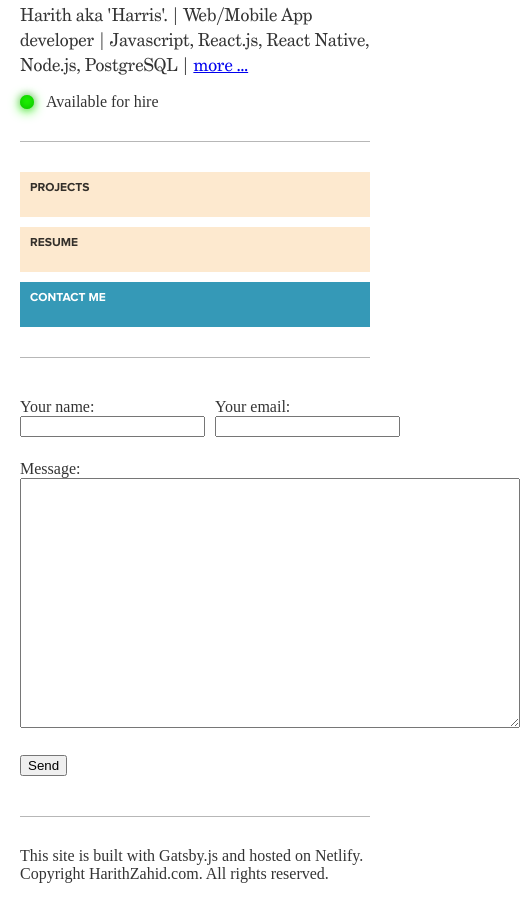
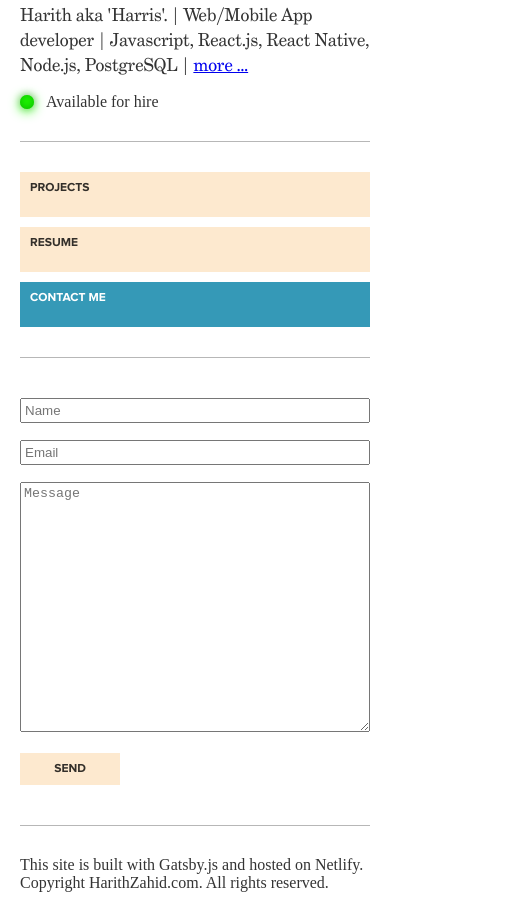
Before and after one commit to harithzahid/portfolio, a Gatsby site: page /contact-me in a window 390 px wide. Shown: the part 113-1035 px from the top of the page, 520 px wide, since content can reach past the window. Built offline with nearby package versions, Linux system fonts and the light colour scheme; Gatsby itself is replaced by a stand-in of ours; what typography-theme-doelger would draw is missing.

Commit message:
Make contact me page responsive

```diff
--- /dev/null
+++ b/src/pages/404.js
@@ -0,0 +1,5 @@
+import React from 'react';
+
+export default () => (
+  <div>Sorry, page not exist</div>
+)
--- a/src/pages/contact-me.jsx
+++ b/src/pages/contact-me.jsx
@@ -1,6 +1,8 @@
 import React from "react";
 
 import PageWrapper from '../components/page-wrapper/PageWrapper.jsx';
+
+import styles from './contact-me.module.css';
 
 function encode(data) {
   return Object.keys(data)
@@ -24,7 +26,14 @@ export default class Contact extends React.Component {
       headers: { "Content-Type": "application/x-www-form-urlencoded" },
       body: encode({ "form-name": "contact", ...this.state })
     })
-      .then(() => alert("Success!"))
+      .then((res) => {
+        this.setState({
+          name: '',
+          email: '',
+          message: ''
+        });
+        alert('Success!')
+      })
       .catch(error => alert(error));
 
     e.preventDefault();
@@ -47,29 +56,14 @@ export default class Contact extends React.Component {
                 Don’t fill this out: <input name="bot-field" />
               </label>
             </p>
-            <div style={{ display: 'flex' }} >
-              <p>
-                <label>
-                  Your name:<br />
-                <input style={{ marginRight: 10 }} type="text" name="name" onChange={this.handleChange}/>
-                </label>
-              </p>
-              <p>
-                <label>
-                  Your email:<br />
-                  <input type="email" name="email" onChange={this.handleChange}/>
-                </label>
-              </p>
+            <div className={styles.inputGroup}>
+              <input className={styles.input} value={this.state.name} placeholder="Name" style={{ marginRight: 10 }} type="text" name="name" onChange={this.handleChange}/>
+              <input className={styles.input} value={this.state.email} placeholder="Email" type="email" name="email" onChange={this.handleChange}/>
+              <textarea placeholder="Message" value={this.state.message} style={{ width: '100%', height: '250px' } } name="message" onChange={this.handleChange}/>
             </div>
-            <p>
-              <label>
-                Message:<br />
-                <textarea style={{ width: '500px', height: '250px' }} name="message" onChange={this.handleChange}/>
-              </label>
-            </p>
-            <p>
-              <button type="submit">Send</button>
-            </p>
+            <div>
+              <button className={styles.submit} type="submit">Send</button>
+            </div>
           </form>
         </div>
       </PageWrapper>
--- /dev/null
+++ b/src/pages/contact-me.module.css
@@ -0,0 +1,29 @@
+.submit {
+  width: 100%;
+  padding: 10px;
+  background-color: #fde9cf;
+  color: unset;
+  text-decoration: unset;
+  text-shadow: unset;
+  background-image: unset;
+  font-family: ProximaB;
+  font-size: 12px;
+  text-transform: uppercase;
+  border-width: unset;
+  border-style: unset;
+  border-color: unset;
+  border-image: unset;
+  max-width: 100px;
+}
+
+.input {
+  max-width: 350px;
+  width: 100%;
+}
+
+.inputGroup {
+  & > * {
+    padding: 3px;
+    margin-bottom: 17px;
+  }
+}
--- a/src/pages/projects/ProjectCard.jsx
+++ b/src/pages/projects/ProjectCard.jsx
@@ -1,5 +1,4 @@
 import React from 'react';
-import { Link } from 'gatsby';
 
 import Button from '../../components/button/Button.jsx';
 
```
Also changed, not shown: src/pages/index.module.css (line endings or trailing spaces).
